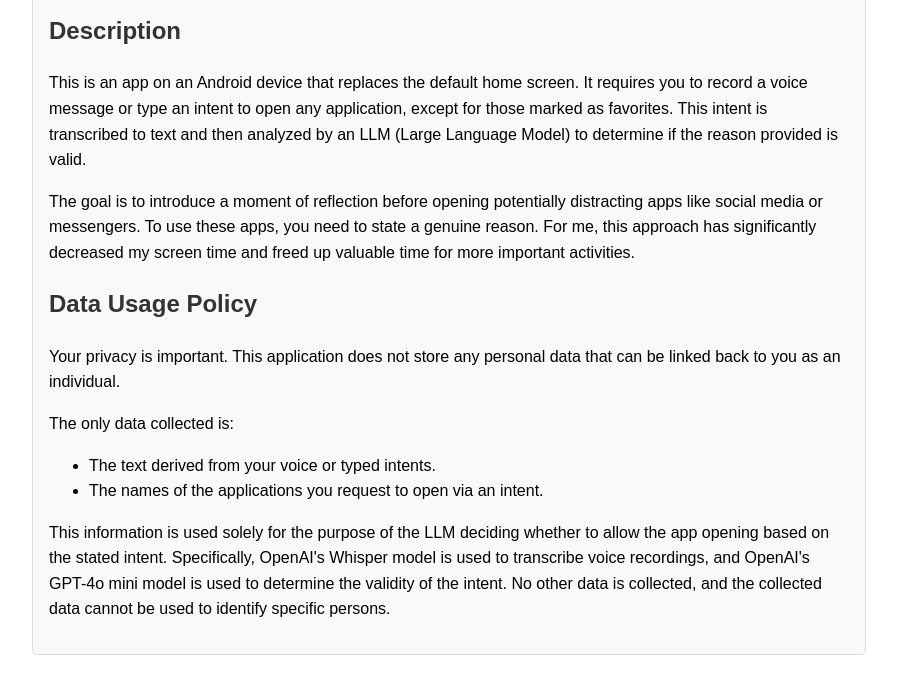
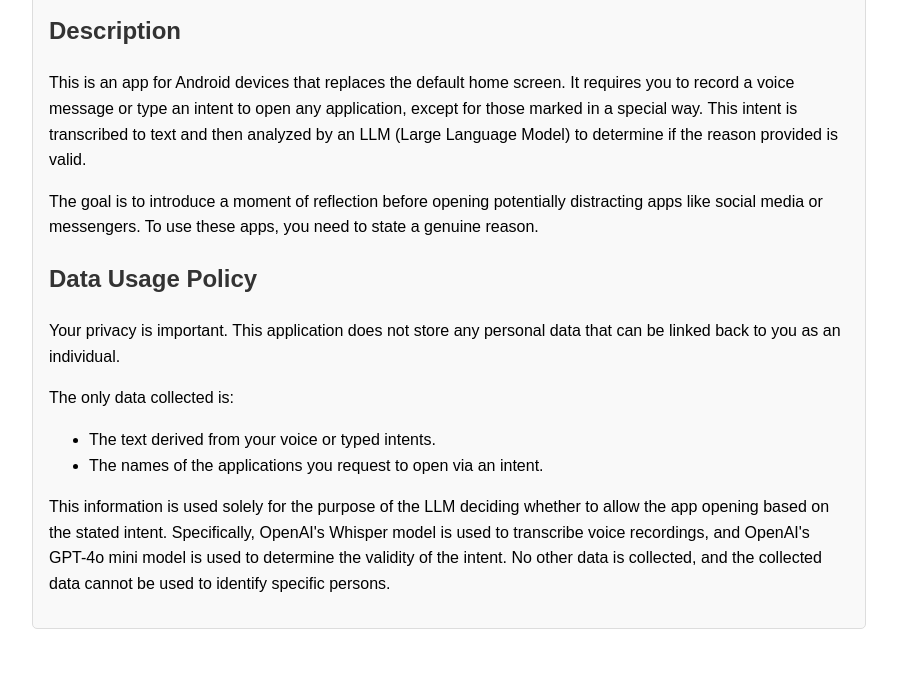
Before and after one commit to Pasmikh/intent-app, a plain HTML site: page index.html in a window 1280 px wide. Shown: the part 131-818 px from the top of the page, without its empty margins (191-1088 px from the left). Drawn offline with Linux system fonts and the light colour scheme.

Commit message:
Rewrite index

```diff
--- a/index.html
+++ b/index.html
@@ -29,10 +29,10 @@
 
         <h2>Description</h2>
         <p>
-            This is an app on an Android device that replaces the default home screen. It requires you to record a voice message or type an intent to open any application, except for those marked as favorites. This intent is transcribed to text and then analyzed by an LLM (Large Language Model) to determine if the reason provided is valid.
+            This is an app for Android devices that replaces the default home screen. It requires you to record a voice message or type an intent to open any application, except for those marked in a special way. This intent is transcribed to text and then analyzed by an LLM (Large Language Model) to determine if the reason provided is valid.
         </p>
         <p>
-            The goal is to introduce a moment of reflection before opening potentially distracting apps like social media or messengers. To use these apps, you need to state a genuine reason. For me, this approach has significantly decreased my screen time and freed up valuable time for more important activities.
+            The goal is to introduce a moment of reflection before opening potentially distracting apps like social media or messengers. To use these apps, you need to state a genuine reason.
         </p>
 
         <h2>Data Usage Policy</h2>
```
